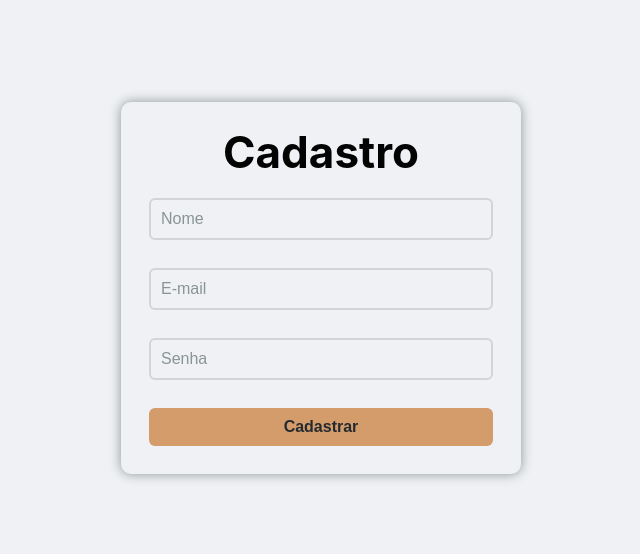
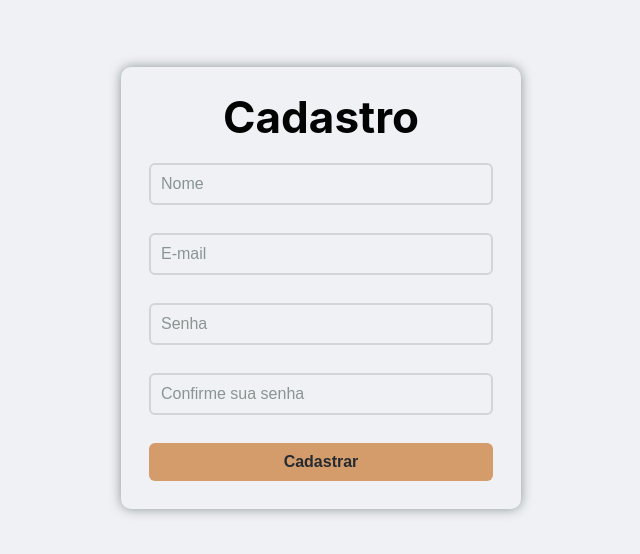
Before and after one commit to Hidekih/reactjs-form, a React (Create React App) app: page / in a window 1280 px wide. Shown: the part 112-666 px from the top of the page, without its empty margins (319-959 px from the left). Built offline with nearby package versions, Linux system fonts and the light colour scheme.

Commit message:
Created passwordConfirmation input

```diff
--- a/src/App.tsx
+++ b/src/App.tsx
@@ -18,8 +18,8 @@ export const App = () => {
           .email('Digite um e-mail válido'),
         password: Yup.string().required('Campo obrigatório')
           .min(6, 'A senha deve ter no mínimo 6 caracteres'),
-        // passwordConfirmation: Yup.string().required('Campo obrigatório')
-        //   .min(6, 'A senha deve ter no mínimo 6 caracteres'),
+        passwordConfirmation: Yup.string().required('Campo obrigatório')
+          .min(6, 'A senha deve ter no mínimo 6 caracteres'),
       });
 
       await schema.validate(values, {
@@ -64,6 +64,9 @@ export const App = () => {
           <Field type="password" name="password" placeholder="Senha" />
           <ErrorMessage name="password" component="div" className="errorBox" />
 
+          <Field type="password" name="passwordConfirmation" placeholder="Confirme sua senha" />
+          <ErrorMessage name="passwordConfirmation" component="div" className="errorBox" />
+
 
           <button type="submit">
             Cadastrar
```
